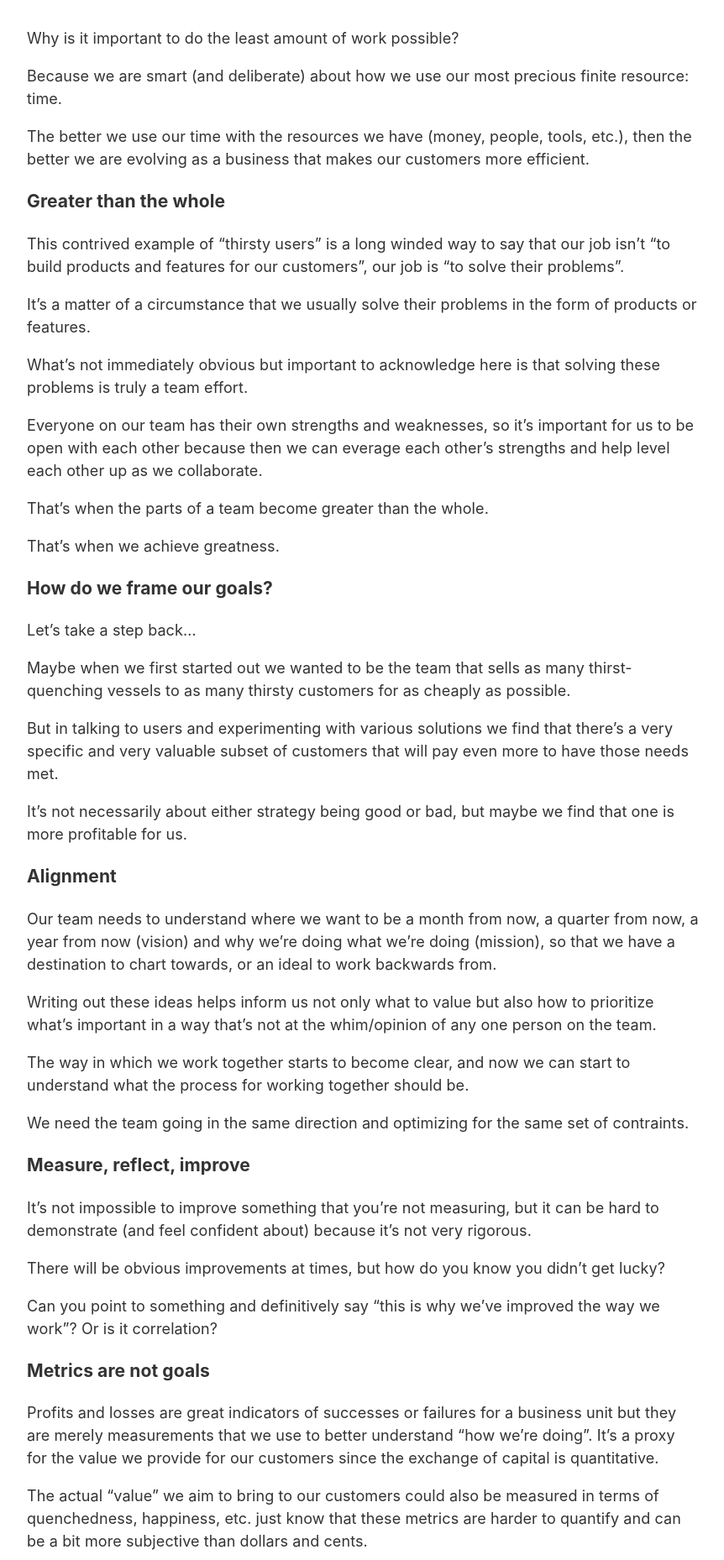
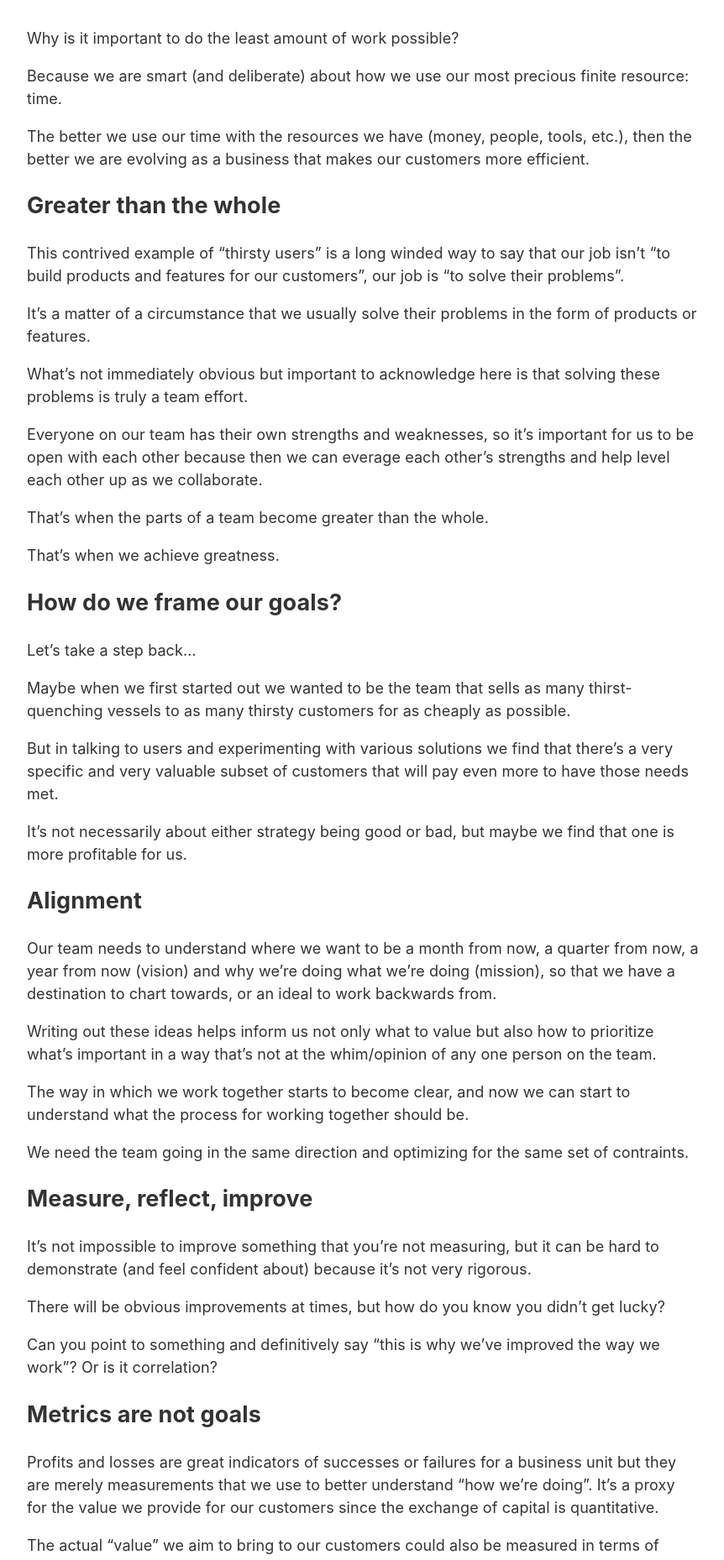
Before and after one commit to matyus/matyus.github.com, a Jekyll site: the page built from _posts/2023-01-29-products-and-features-are-a-means-to-an-end.md, in a window 1280 px wide. Shown: the part 1346-3204 px from the top of the page at 84% size, without its empty margins (208-1070 px from the left). Built offline with Jekyll 4.4.1, drawn with Linux system fonts in a browser that asks for light colours; our own code applies the rules of GitHub Pages for plain Markdown files.

Commit message:
h2's only

```diff
--- a/_posts/2023-01-29-products-and-features-are-a-means-to-an-end.md
+++ b/_posts/2023-01-29-products-and-features-are-a-means-to-an-end.md
@@ -45,7 +45,7 @@ Because we are smart (and deliberate) about how we use our most precious finite
 
 The better we use our time with the resources we have (money, people, tools, etc.), then the better we are evolving as a business that makes our customers more efficient.
 
-### Greater than the whole
+## Greater than the whole
 
 This contrived example of "thirsty users" is a long winded way to say that our job isn’t “to build products and features for our customers”, our job is “to solve their problems”.
 
@@ -59,7 +59,7 @@ That’s when the parts of a team become greater than the whole.
 
 That’s when we achieve greatness.
 
-### How do we frame our goals?
+## How do we frame our goals?
 
 Let’s take a step back…
 
@@ -69,7 +69,7 @@ But in talking to users and experimenting with various solutions we find that th
 
 It’s not necessarily about either strategy being good or bad, but maybe we find that one is more profitable for us.
 
-### Alignment
+## Alignment
 
 Our team needs to understand where we want to be a month from now, a quarter from now, a year from now (vision) and why we’re doing what we’re doing (mission), so that we have a destination to chart towards, or an ideal to work backwards from.
 
@@ -79,7 +79,7 @@ The way in which we work together starts to become clear, and now we can start t
 
 We need the team going in the same direction and optimizing for the same set of contraints.
 
-### Measure, reflect, improve
+## Measure, reflect, improve
 
 It’s not impossible to improve something that you’re not measuring, but it can be hard to demonstrate (and feel confident about) because it’s not very rigorous.
 
@@ -87,7 +87,7 @@ There will be obvious improvements at times, but how do you know you didn’t ge
 
 Can you point to something and definitively say “this is why we’ve improved the way we work”? Or is it correlation?
 
-### Metrics are not goals
+## Metrics are not goals
 
 Profits and losses are great indicators of successes or failures for a business unit but they are merely measurements that we use to better understand “how we’re doing”. It’s a proxy for the value we provide for our customers since the exchange of capital is quantitative.
 
@@ -103,7 +103,7 @@ Keeping in mind that profits are metrics and distinctly different from your goal
 
 Humanity violates this Law constantly without realizing it, so the least you can do is talk to your team and make sure you all can distinguish between metrics and goals in a productive way.
 
-### Working with agility
+## Working with agility
 
 There isn’t one way to measure a team’s progress or productivity.
 
```
